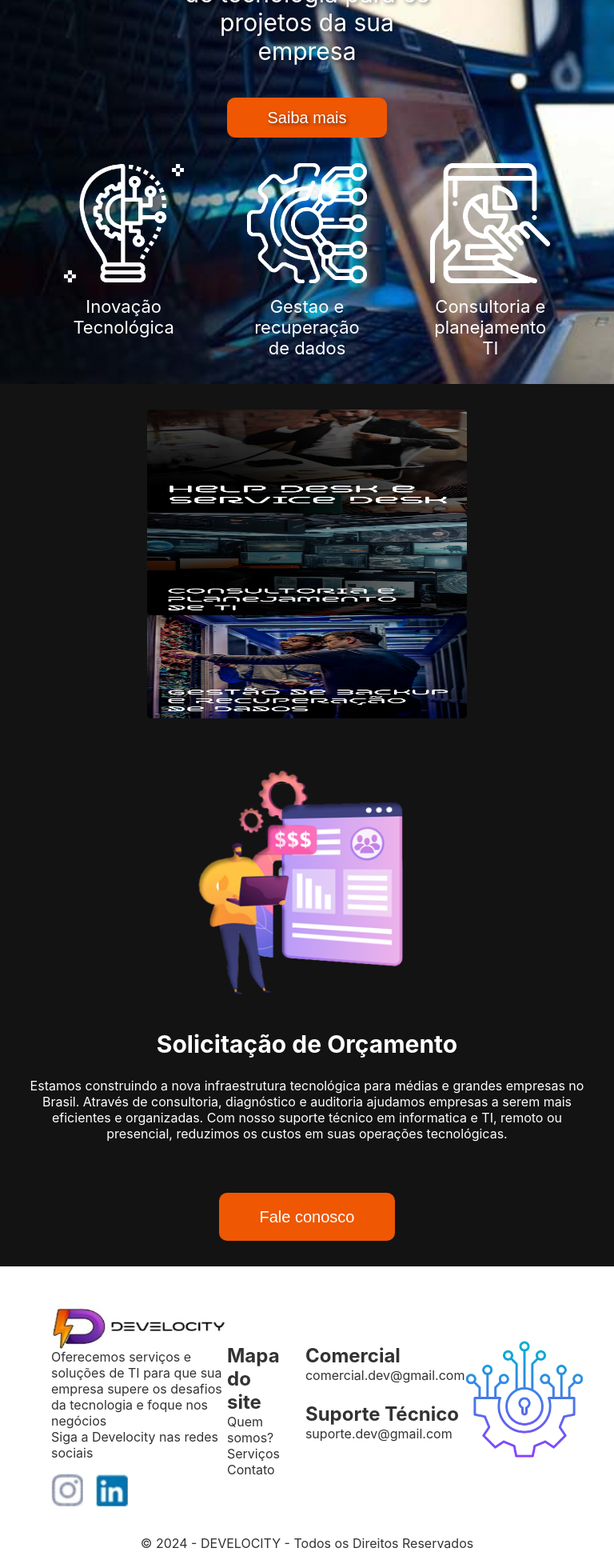
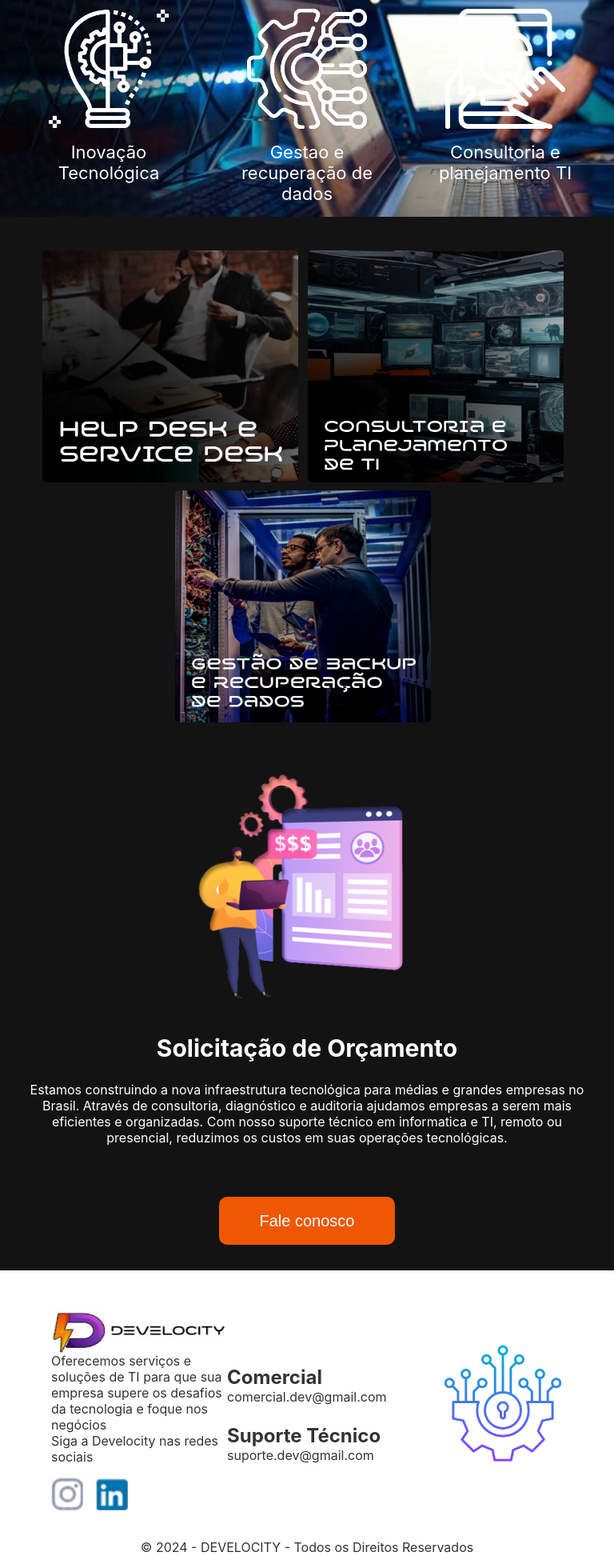
Before and after one commit to leo1lazaro/Develocity-Site, a React (Create React App) app: page / in a window 768 px wide. Shown: the part 394-2354 px from the top of the page at 80% size. Built offline with nearby package versions, Linux system fonts and the light colour scheme.

Commit message:
correção da home e cursos

```diff
--- a/src/Components/NavBar/navbar.css
+++ b/src/Components/NavBar/navbar.css
@@ -100,14 +100,3 @@
         background-color: #f0f0f0;
     }
 }
-
-@media (min-width: 720px) {
-    .links {
-        display: flex;
-        gap: 20px;
-    }
-
-    .hamburger {
-        display: none;
-    }
-}
--- a/src/Components/Pages/Cursos/SectionACursos/sectionacursos.css
+++ b/src/Components/Pages/Cursos/SectionACursos/sectionacursos.css
@@ -22,14 +22,14 @@
 
 .sectionacursos-textos-esquerda span,
 .sectionacursos-textos-direita span {
-    font-size: 20px;
+    font-size: 40px;
     font-weight: bold;
     color: #FFFAFA;
 }
 
 .sectionacursos-textos-esquerda h3,
 .sectionacursos-textos-direita h3 {
-    font-size: 40px;
+    font-size: 60px;
     margin-top: -.3em;
     color: #FFFAFA;
 }
@@ -123,3 +123,24 @@
     }
 
 }
+
+@media (min-width: 720px) and (max-width:860px){
+    .sectionacursos-textos-esquerda span{
+        font-size: 40px;
+        font-weight: bold;
+    }
+    .sectionacursos-textos-esquerda h3{
+        font-size: 50px;
+        margin-top: -.3em;
+        gap: 10px;
+    }
+
+    .sectionacursos-textos-direita span{
+        font-size: 40px;
+        font-weight: bold;
+    }
+    .sectionacursos-textos-direita h3{
+        font-size: 50px;
+        margin-top: -.3em;
+    }
+}
--- a/src/Components/Pages/Cursos/SectionBCursos/CardCurso/cardcurso.css
+++ b/src/Components/Pages/Cursos/SectionBCursos/CardCurso/cardcurso.css
@@ -5,7 +5,7 @@
     flex-wrap: nowrap;
     padding: 1em 2em;
     height: 200px;
-    width: 32%;
+    width: 40%;
     min-width: 450px;
     gap: 2em;
     box-shadow: rgba(100, 100, 111, 0.2) 0px 7px 29px 0px;
@@ -55,17 +55,22 @@
 }
 
 @media (max-width: 768px) {
+
+}
+@media (min-width: 720px) and (max-width:860px){
     .cardcurso {
         flex-direction: column;
         align-items: center;
         padding: 1em;
-        width: 90%;
+        width: 47%;
         min-width: unset;
+        flex-basis: 100;
         margin: 1em auto;
         height: auto;
+        font-size: 15px;
     }
 
     .cardcurso-icone img {
-        height: 80px;
+        height: 70px;
     }
 }
--- a/src/Components/Pages/Cursos/SectionBCursos/sectionbcursos.css
+++ b/src/Components/Pages/Cursos/SectionBCursos/sectionbcursos.css
@@ -5,10 +5,11 @@
 
 .sectionbcursos-cursos {
     margin-top: 2em;
-    margin-left: 1em;
+    margin-left: 0em;
     padding: 0 2em;
     display: flex;
-    justify-content: flex-start;
+    justify-content: center;
+    align-items: center;
     flex-wrap: wrap;
     gap: 1.8em;
     width: 100%;
@@ -19,7 +20,7 @@
         justify-content: center;
     }
 }
-.sectionbcursos-cursos .card-curso {
+.sectionbcursos-cursos{
     background-color: #fff;
     border-radius: 8px;
     box-shadow: 0 2px 4px rgba(0, 0, 0, 0.1);
@@ -35,20 +36,24 @@
     border-radius: 8px;
 }
 
-@media only screen and (max-width: 768px) {
+@media (min-width: 720px) and (max-width:860px){
     .sectionbcursos {
-        flex-direction: column;
+        justify-content: center;
         align-items: center;
+        flex-wrap: wrap;
+
     }
 
     .sectionbcursos-cursos {
+        justify-content: center;
+        align-items: center;
+        flex-wrap: wrap;
         margin-left: 0;
         padding: 0 1em;
         gap: 1em;
     }
 
     .sectionbcursos-cursos .card-curso {
-        flex-basis: calc(50% - 1em);
-        margin-bottom: 1em;
+
     }
 }
--- a/src/Components/Pages/Home/SectionA/sectiona.css
+++ b/src/Components/Pages/Home/SectionA/sectiona.css
@@ -66,49 +66,24 @@
 }
 
 @media (max-width: 720px) {
-    .section-a-home {
-        padding: 1em;
-        margin-top: 0;
-    }
 
-    .home-itens-titulo {
-        font-size: 40px;
-        max-width: 100%;
-        margin-bottom: 1em;
-    }
-
-    .home-itens-texto {
-        font-size: 20px;
-        max-width: 100%;
-    }
-
-    .cards-section-a-home {
-        grid-template-columns: repeat(auto-fit, minmax(100px, 1fr));
-        gap: 0.5em;
-    }
-
-    .cards-section-a-home > div {
-        width: 100%;
-    }
-
-    .section-a-home button {
-        width: 100%;
-        height: 40px;
-    }
 }
 
 @media (max-width:480px) {
     .section-a-home{
         background-repeat: no-repeat;
         background-size: 100% 100%;
-        width: 100%;
-        height: auto;
+        min-width: 300px;
+        max-width: 480px;
+        min-height: 200px;
+        max-height: 300px;
         display: flex;
         flex-direction: column;
         justify-content: space-around;
         padding: 2em 2em;
         gap: 0em;
-        margin-top: 10px;
+        margin-top: 1   0px;
+        margin-top: 120px;
     }
     .section-a-home button{
         background-color: #EF5702;
@@ -147,14 +122,15 @@
     .section-a-home{
         background-repeat: no-repeat;
         background-size: 100% 100%;
-        width: 100%;
+        min-width: 481px;
+        max-width:718px;
         height: auto;
         display: flex;
         flex-direction: column;
         justify-content: space-around;
         padding: 2em 1em;
         gap: 0em;
-        margin-top: 1px;
+        margin-top: 120px;
     }
     .section-a-home button{
         background-color: #EF5702;
@@ -188,3 +164,35 @@
     }
 
 }
+
+@media (min-width: 720px) and (max-width: 860px) {
+    .section-a-home {
+        padding: 1em;
+        margin-top: 120px;
+    }
+
+    .home-itens-titulo {
+        font-size: 40px;
+        max-width: 100%;
+        margin-bottom: 1em;
+    }
+
+    .home-itens-texto {
+        font-size: 20px;
+        max-width: 100%;
+    }
+
+    .cards-section-a-home {
+        grid-template-columns: repeat(auto-fit, minmax(100px, 1fr));
+        gap: 0.5em;
+    }
+
+    .cards-section-a-home > div {
+        width: 100%;
+    }
+
+    .section-a-home button {
+        width: 130px;
+        height: 60px;
+    }
+}
--- a/src/Components/Pages/Home/SectionB/sectionb.css
+++ b/src/Components/Pages/Home/SectionB/sectionb.css
@@ -92,3 +92,26 @@
 
 
 }
+
+@media (min-width: 720px) and (max-width: 991px) {
+    .section-b-home{
+        display: flex;
+        justify-content: center;
+        align-items: center;
+        flex-wrap: wrap;
+        width:auto;
+        height:auto;
+        gap: 0px 2px;
+       }
+
+   .card-b-home{
+       margin-top: 10px;
+       margin-right: 10px;
+       flex-basis: 200;
+        border-radius: 5px;
+        width: 320px;
+        height: 290px;
+        background-size: 100% 100%;
+       }
+
+}
--- a/src/Components/Rodape/rodape.css
+++ b/src/Components/Rodape/rodape.css
@@ -102,9 +102,8 @@
     }
 }
 
-@media (min-width: 721px) {
-    .rodape-content {
-        grid-template-columns: 1fr 2fr 1fr;
-        padding: 1em 4em;
+@media (min-width: 721px) and (max-width: 860px){
+    .rodape-mapa-do-site{
+        display: none;
     }
 }
```
